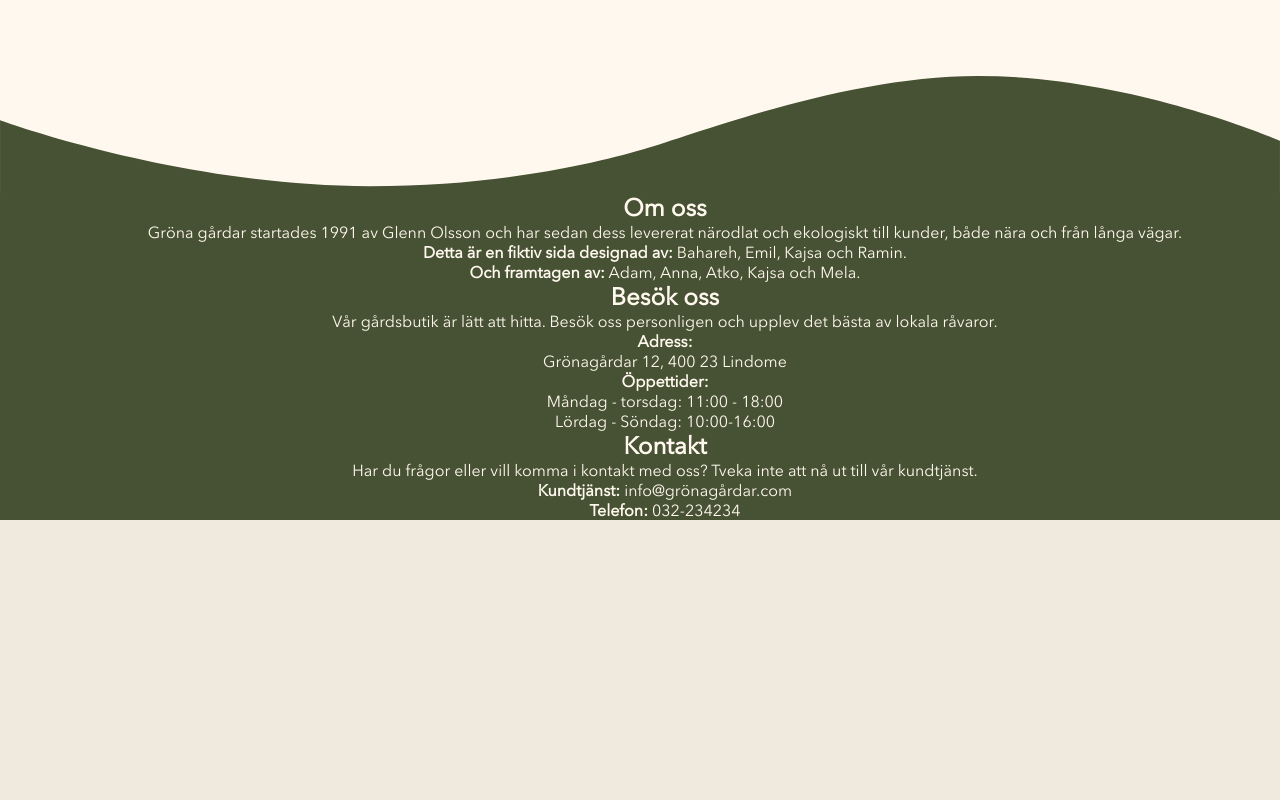
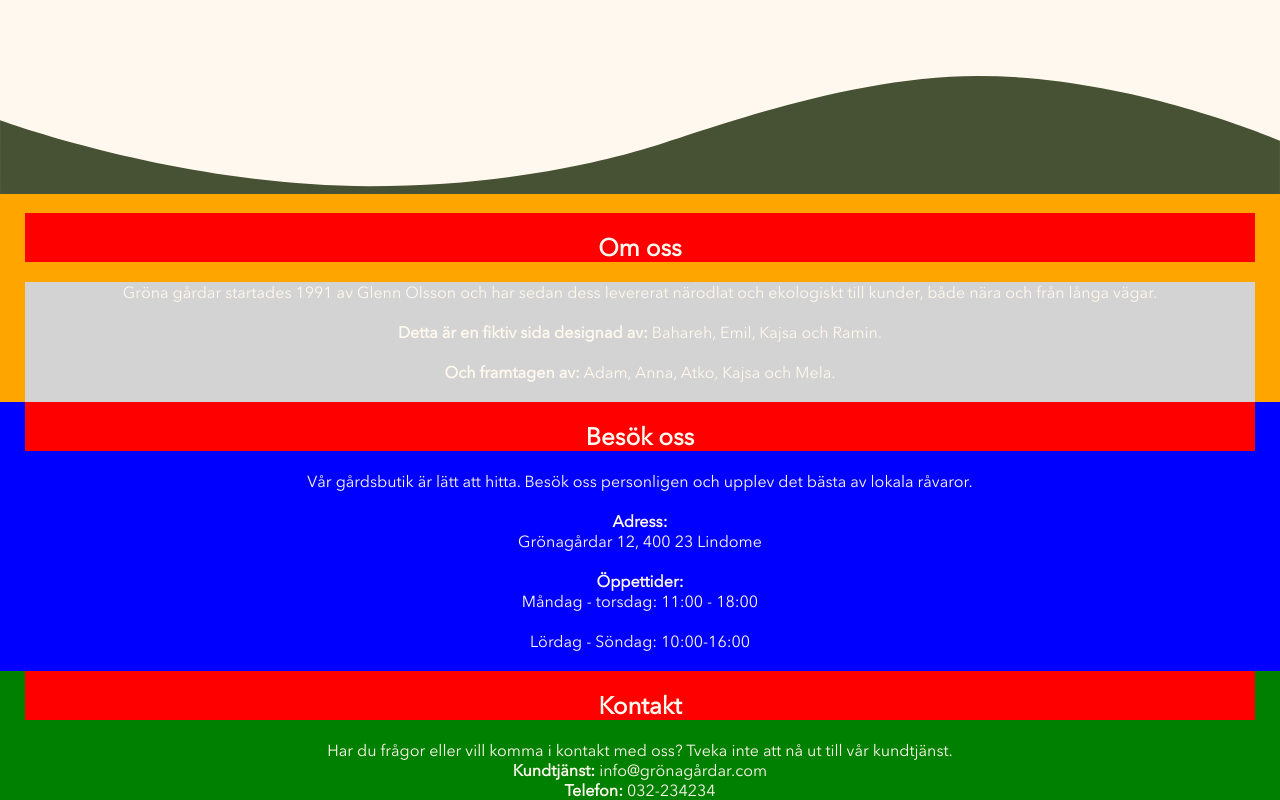
Before and after one commit to f1schhh/Grona-gardar, a Vue app: page / in a window 1280 px wide. Shown: the part 2488-3288 px from the top of the page. Before the commit the page ends 3008 px from the top, so only its background shows below. Built offline with nearby package versions, Linux system fonts and the light colour scheme.

Commit message:
more footer

```diff
--- a/src/components/Footer.vue
+++ b/src/components/Footer.vue
@@ -49,15 +49,6 @@ footer {
     background-color: var(--light-beige);
 }
 
-.footer-text-wrapper {
-    padding-left: 25px;
-    padding-right: 25px;
-    background-color: var(--dark-green);
-    color: var(--light-beige);
-    width: 100vw;
-    height: 100%;
-}
-
 .svg-container {
     width: 100%;
     background-color: transparent;
@@ -75,4 +66,50 @@ footer {
     stroke-width: 0px;
     bottom: 0;
 }
+
+.footer-text-wrapper {
+    background-color: var(--dark-green);
+    color: var(--light-beige);
+    width: 100vw;
+    height: 100%;
+}
+
+
+.footer-text-wrapper h2 {
+    background-color: red;
+    padding-top: 20px;
+    margin-bottom: 20px;
+}
+
+
+
+.about-us-container {
+    background-color: orange;
+    padding-top: 20px;
+    padding-left: 25px;
+    padding-right: 25px;
+}
+
+.about-us-container p {
+    background-color: lightgray;
+    padding-bottom: 20px;
+}
+
+
+.visit-us-container {
+    background-color: blue;
+    padding-left: 25px;
+    padding-right: 25px;
+}
+
+.visit-us-container p {
+
+    padding-bottom: 20px;
+}
+
+.contact-us-container {
+    background-color: green;
+    padding-left: 25px;
+    padding-right: 25px;
+}
 </style>
```
